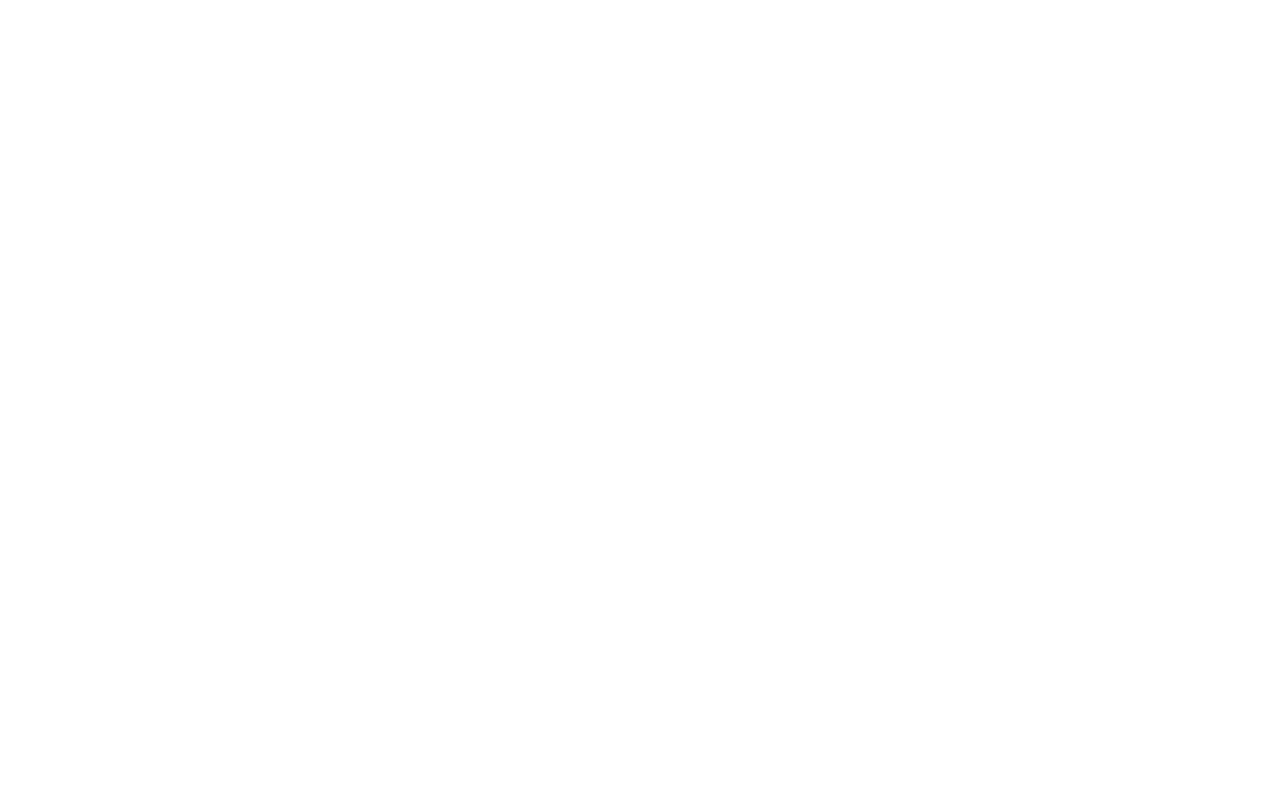
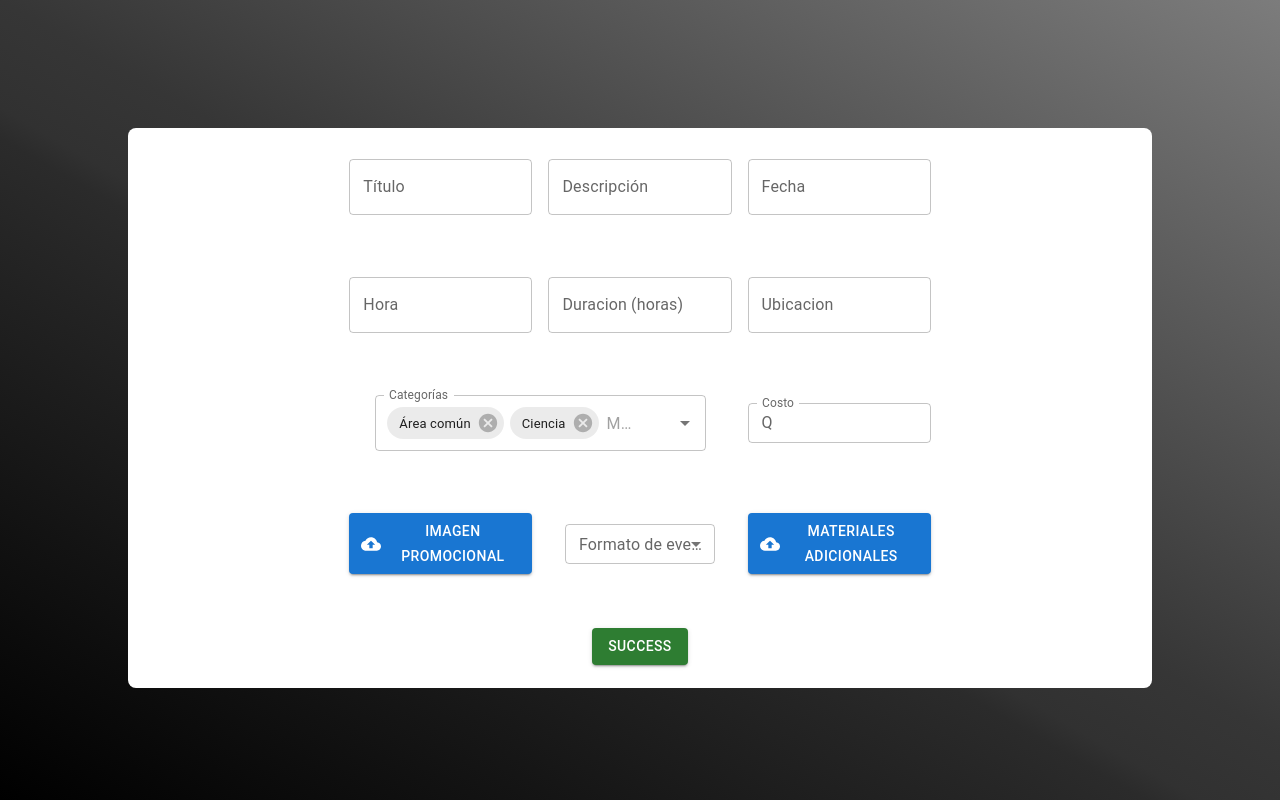
Before and after one commit to elderpum/AYD1_PROYECTO1_G3, a React (Create React App) app in the folder frontend/: page /crear-evento in a window 1280 px wide. Before the commit this address had no page. Built offline with nearby package versions, Linux system fonts and the light colour scheme.

Commit message:
Componente para crear evento
Se creó una página para poder crear un evento, se le agregaron varios field text, select, inputs, entre otros para manejar la información que el organizador desee publicar.

```diff
--- a/frontend/src/App.js
+++ b/frontend/src/App.js
@@ -4,6 +4,7 @@
 import { RegistroEstudiante } from './pages/RegistroEstudiante/RegistroEstudiante';
 import { RegistroOrganizacion } from './pages/RegistroOrganizacion/RegistroOrganizacion';
 import { Administracion } from './pages/Admin/Admin';
+import { CrearEvento } from './pages/CrearEvento/CrearEvento';
 
 /*
   Les recomiendo leer la documentacion de la librería 'react-router-dom' para manejar las rutas,
@@ -23,6 +24,7 @@
           <Route path="/admin" element={<Administracion />} />
           <Route path="/registroEstudiante" element={<RegistroEstudiante />} />
           <Route path="/registroOrganizacion" element={<RegistroOrganizacion />} />
+          <Route path="/crear-evento" element={<CrearEvento />} />
         </Routes>
       </BrowserRouter>
     </div>
--- /dev/null
+++ b/frontend/src/pages/CrearEvento/CrearEvento.css
@@ -0,0 +1,6 @@
+@import url('https://fonts.googleapis.com/css2?family=Arimo:wght@700&display=swap');
+
+.titulos {
+    font-family: 'Arimo', sans-serif;
+
+}
--- /dev/null
+++ b/frontend/src/pages/CrearEvento/CrearEvento.js
@@ -0,0 +1,270 @@
+import React, { useState } from "react";
+import { styled } from "styled-components";
+import "bootstrap/dist/css/bootstrap.min.css";
+import "./CrearEvento.css";
+import {
+  FormControl,
+  Grid,
+  TextField,
+  Button,
+  Autocomplete,
+  InputLabel,
+  OutlinedInput,
+  InputAdornment,
+  Select,
+  MenuItem,
+} from "@mui/material";
+import {
+  DatePicker,
+  LocalizationProvider,
+  TimePicker,
+} from "@mui/x-date-pickers";
+import { AdapterDayjs } from "@mui/x-date-pickers/AdapterDayjs";
+import CloudUploadIcon from "@mui/icons-material/CloudUpload";
+
+export function CrearEvento() {
+  const [titulo, setTitulo] = useState("");
+  const [descripcion, setDescripcion] = useState("");
+  const [fecha, setFecha] = useState("");
+  const [hora, setHora] = useState("");
+  const [duracion, setDuracion] = useState("");
+  const [ubicacion, setUbicacion] = useState("");
+  const [categoria, setCategoria] = useState([]);
+  const [costo, setCosto] = useState([]);
+  const [imagen, setImagen] = useState("");
+  const [formatoEvento, setFormatoEvento] = useState("");
+  const [materialesEdu, setMaterialesEdu] = useState("");
+
+  const crearEvento = () => {
+    console.log(titulo);
+    console.log(descripcion);
+    console.log(fecha);
+    console.log(hora);
+  };
+
+  return (
+    <Container>
+      <ContainerContent component="form">
+        <Grid
+          container
+          direction="row"
+          justifyContent="center"
+          alignItems="center"
+          xs={7}
+        >
+          <Grid item xs={4}>
+            <FormControl sx={{ m: 1, minWidth: 150 }} size="small">
+              <TextField
+                id="outlined-basic"
+                label="Título"
+                variant="outlined"
+                onChange={(newValue) => setTitulo(newValue.target.value)}
+              />
+            </FormControl>
+          </Grid>
+          <Grid item xs={4}>
+            <FormControl variant="standard" sx={{ m: 1, minWidth: 150 }} size="small">
+              <TextField
+                id="outlined-multiline-flexible"
+                label="Descripción"
+                multiline
+                maxRows={4}
+                variant="outlined"
+                onChange={(newValue) => setDescripcion(newValue.target.value)}
+              />
+            </FormControl>
+          </Grid>
+          <Grid item xs={4}>
+            <FormControl variant="standard" sx={{ m: 1, minWidth: 150 }} size="small">
+              <LocalizationProvider dateAdapter={AdapterDayjs}>
+                <DatePicker
+                  label="Fecha"
+                  onChange={(newValue) =>
+                    setFecha(`${newValue.$D}/${newValue.$M + 1}/${newValue.$y}`)
+                  }
+                />
+              </LocalizationProvider>
+            </FormControl>
+          </Grid>
+          <Grid item xs={4}>
+            <FormControl variant="standard" sx={{ m: 1, minWidth: 150 }} size="small">
+              <LocalizationProvider dateAdapter={AdapterDayjs}>
+                <TimePicker
+                  label="Hora"
+                  onChange={(newValue) =>
+                    setHora(`${newValue.$H}:${newValue.$m}`)
+                  }
+                />
+              </LocalizationProvider>
+            </FormControl>
+          </Grid>
+          <Grid item xs={4}>
+            <FormControl variant="standard" sx={{ m: 1, minWidth: 150 }} size="small">
+              <LocalizationProvider dateAdapter={AdapterDayjs}>
+                <TimePicker
+                  label="Duracion (horas)"
+                  views={["minutes", "seconds"]}
+                  format="mm:ss"
+                />
+              </LocalizationProvider>
+            </FormControl>
+          </Grid>
+          <Grid item xs={4}>
+            <FormControl variant="standard" sx={{ m: 1, minWidth: 150 }} size="small">
+              <TextField
+                id="outlined-basic"
+                label="Ubicacion"
+                variant="outlined"
+                onChange={(newValue) => setTitulo(newValue.target.value)}
+              />
+            </FormControl>
+          </Grid>
+          <Grid item xs={8}>
+            <FormControl variant="standard" sx={{ m: 1, minWidth: 150 }} size="small">
+              <Autocomplete
+                multiple
+                id="tags-outlined"
+                options={categorias}
+                getOptionLabel={(option) => option}
+                defaultValue={[categorias[0], categorias[1]]}
+                filterSelectedOptions
+                renderInput={(params) => (
+                  <TextField
+                    {...params}
+                    label="Categorías"
+                    placeholder="Materias"
+                  />
+                )}
+              />
+            </FormControl>
+          </Grid>
+          <Grid item xs={4}>
+            <FormControl sx={{ m: 1, minWidth: 150 }} size="small">
+              <InputLabel htmlFor="outlined-adornment-amount">Costo</InputLabel>
+              <OutlinedInput
+                id="outlined-adornment-amount"
+                startAdornment={
+                  <InputAdornment position="start">Q</InputAdornment>
+                }
+                label="Costo"
+                type="number"
+              />
+            </FormControl>
+          </Grid>
+          <Grid item xs={4}>
+            <FormControl sx={{ m: 1, minWidth: 150 }} size="small">
+              <Button
+                component="label"
+                variant="contained"
+                startIcon={<CloudUploadIcon />}
+                href="#file-upload"
+              >
+                Imagen promocional
+                <input type="file" hidden />
+              </Button>
+            </FormControl>
+          </Grid>
+          <Grid item xs={4}>
+            <FormControl sx={{ m: 1, minWidth: 150 }} size="small">
+              <InputLabel id="demo-select-small-label">
+                Formato de evento
+              </InputLabel>
+              <Select
+                labelId="demo-select-small-label"
+                id="demo-select-small"
+                value={formatoEvento}
+                label="Formato de evento"
+                onChange={(newValue) => setFormatoEvento(newValue.target.value)}
+              >
+                <MenuItem value={"presencial"}>Presencial</MenuItem>
+                <MenuItem value={"virtual"}>Virtual</MenuItem>
+                <MenuItem value={"hibrido"}>Híbrido</MenuItem>
+              </Select>
+            </FormControl>
+          </Grid>
+          <Grid item xs={4}>
+            <FormControl sx={{ m: 1, minWidth: 150 }} size="small">
+              <Button
+                component="label"
+                variant="contained"
+                startIcon={<CloudUploadIcon />}
+                href="#file-upload"
+              >
+                Materiales adicionales
+                <input type="file" hidden />
+              </Button>
+            </FormControl>
+          </Grid>
+
+          <Grid item xs={4}>
+            <Button variant="contained" color="success" onClick={crearEvento}>
+              Success
+            </Button>
+          </Grid>
+        </Grid>
+      </ContainerContent>
+    </Container>
+  );
+}
+
+const categorias = [
+  "Área común",
+  "Ciencia",
+  "Tecnología",
+  "Medicina",
+  "Derecho",
+  "Arquitectura",
+  "Programación",
+  "Sistemas",
+  "Ingeniería",
+  "Finanzas",
+  "Diseño gráfico",
+  "Deporte",
+  "Ocio",
+  "Programación",
+  "Matemática",
+  "Física",
+  "Contabilidad",
+];
+
+const Container = styled.div`
+  display: flex;
+  justify-content: center;
+  height: 100vh;
+  min-height: 100%;
+  width: 100vh;
+  min-width: 100%;
+  background: rgb(0, 0, 0);
+  background: linear-gradient(
+    30deg,
+    rgba(0, 0, 0, 1) 0%,
+    rgba(43, 43, 43, 1) 43%,
+    rgba(49, 49, 49, 1) 45%,
+    rgba(54, 54, 54, 1) 52%,
+    rgba(124, 124, 124, 1) 100%
+  );
+`;
+
+const VisuallyHiddenInput = styled("input")`
+  clip: rect(0 0 0 0);
+  clip-path: inset(50%);
+  height: 1px;
+  overflow: hidden;
+  position: absolute;
+  bottom: 0;
+  left: 0;
+  white-space: nowrap;
+  width: 1px;
+`;
+
+const ContainerContent = styled.div`
+  display: flex;
+  justify-content: center;
+  height: 70%;
+  min-height: 70%;
+  width: 80%;
+  min-width: 80%;
+  background: white;
+  margin-top: 8rem;
+  border-radius: 0.5rem;
+`;
```
